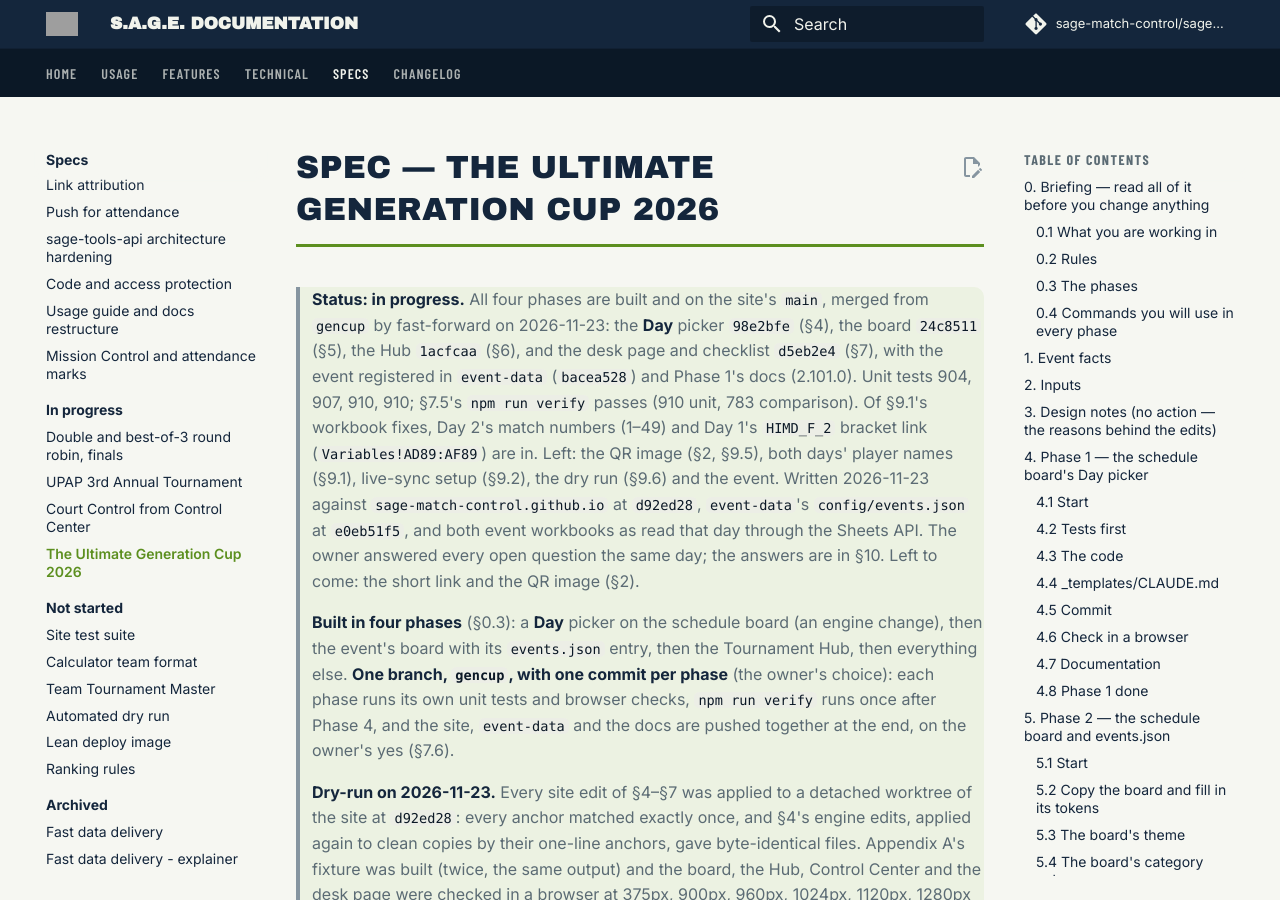
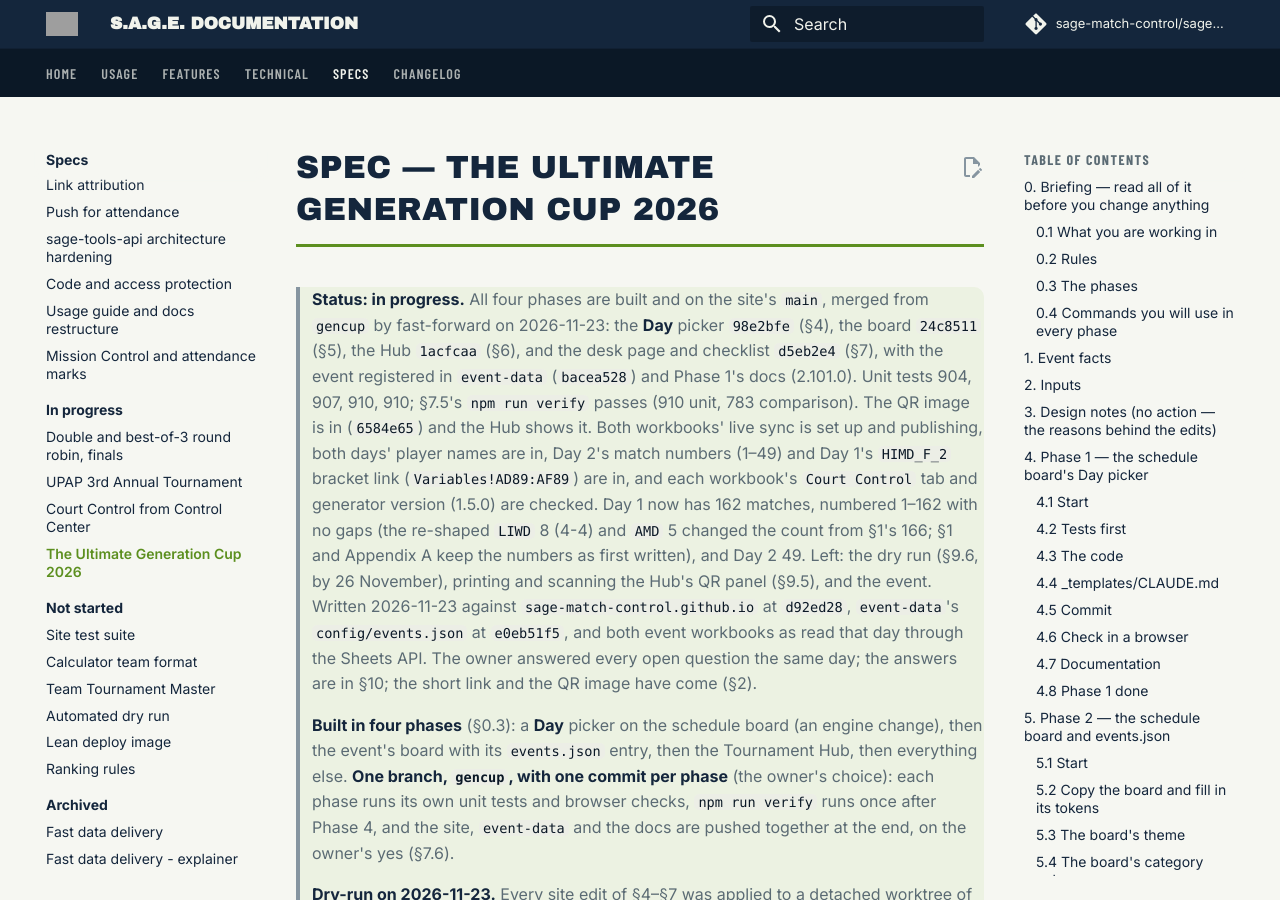
Before and after one commit to sage-match-control/sage-docs, an MkDocs documentation site: the page built from docs/specs/in-progress/ultimate-generation-cup-2026-spec.md, in a window 1280 px wide and 900 px high. Built offline with MkDocs 1.6.1 and Material for MkDocs 9.7.7, drawn with Linux system fonts in a browser that asks for light colours; comment, search, counter and statistics services are not loaded.

Commit message:
docs 2.103.2: Generation Cup spec status — QR, sync, rosters and workbook checks done
Co-Authored-By: Claude Sonnet 5.5 <noreply@anthropic.com>

```diff
--- a/docs/specs/in-progress/ultimate-generation-cup-2026-spec.md
+++ b/docs/specs/in-progress/ultimate-generation-cup-2026-spec.md
@@ -4,14 +4,17 @@
 > by fast-forward on 2026-11-23: the **Day** picker `98e2bfe` (§4), the board `24c8511` (§5), the
 > Hub `1acfcaa` (§6), and the desk page and checklist `d5eb2e4` (§7), with the event registered in
 > `event-data` (`bacea528`) and Phase 1's docs (2.101.0). Unit tests 904, 907, 910, 910; §7.5's
-> `npm run verify` passes (910 unit, 783 comparison). Of §9.1's workbook fixes, Day 2's match
-> numbers (1–49) and Day 1's `HIMD_F_2` bracket link (`Variables!AD89:AF89`) are in. Left: the QR
-> image (§2, §9.5), both days' player names (§9.1), live-sync setup (§9.2), the dry run (§9.6)
-> and the event.
+> `npm run verify` passes (910 unit, 783 comparison). The QR image is in (`6584e65`) and the Hub shows it.
+> Both workbooks' live sync is set up and publishing, both days'
+> player names are in, Day 2's match numbers (1–49) and Day 1's `HIMD_F_2` bracket link
+> (`Variables!AD89:AF89`) are in, and each workbook's `Court Control` tab and generator version (1.5.0)
+> are checked. Day 1 now has 162 matches, numbered 1–162 with no gaps (the re-shaped `LIWD` 8 (4-4) and
+> `AMD` 5 changed the count from §1's 166; §1 and Appendix A keep the numbers as first written), and Day 2
+> 49. Left: the dry run (§9.6, by 26 November), printing and scanning the Hub's QR panel (§9.5), and the event.
 > Written 2026-11-23 against `sage-match-control.github.io` at
 > `d92ed28`, `event-data`'s `config/events.json` at `e0eb51f5`, and both event workbooks as read
 > that day through the Sheets API. The owner answered every open question the same day; the
-> answers are in §10. Left to come: the short link and the QR image (§2).
+> answers are in §10; the short link and the QR image have come (§2).
 >
 > **Built in four phases** (§0.3): a **Day** picker on the schedule board (an engine change),
 > then the event's board with its `events.json` entry, then the Tournament Hub, then everything
--- a/mkdocs.yml
+++ b/mkdocs.yml
@@ -6,7 +6,7 @@ repo_name: sage-match-control/sage-docs
 edit_uri: edit/main/docs/
 # The docs version. Bump it with a new entry at the top of docs/changelog.md;
 # the deploy workflow checks the two agree.
-copyright: 'S.A.G.E. Documentation <a href="https://sage-match-control.github.io/sage-docs/changelog/">v2.103.1</a>'
+copyright: 'S.A.G.E. Documentation <a href="https://sage-match-control.github.io/sage-docs/changelog/">v2.103.2</a>'
 
 docs_dir: docs
 
```
Also changed, not shown: docs/changelog.md (+8 -0 lines).
